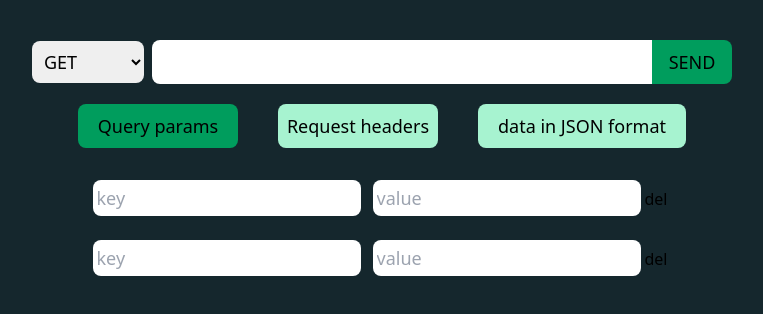
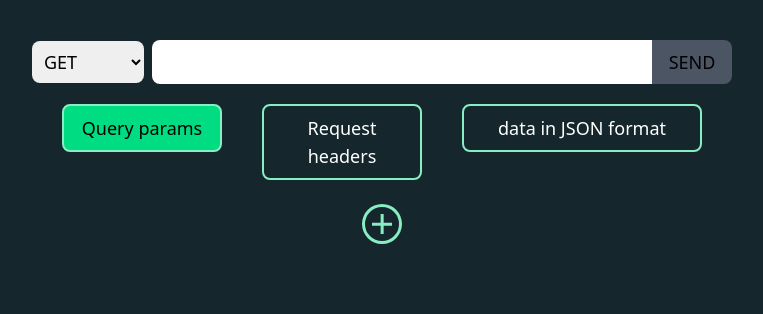
Before and after one commit to PopovDS617/rest-please, a Next.js app: page / in a window 1280 px wide. Both pictures are taken after a click on the button "Query params". Shown: the top 314 px of the page, without its empty margins (258-1021 px from the left). Built offline with nearby package versions, Linux system fonts and the light colour scheme; some icons are missing.

Commit message:
finished

```diff
--- a/package.json
+++ b/package.json
@@ -9,6 +9,7 @@
   },
   "dependencies": {
     "axios": "^1.1.2",
+    "framer-motion": "^7.6.2",
     "next": "^12.3.1",
     "pretty-bytes": "^6.0.0",
     "react": "^18.2.0",
--- /dev/null
+++ b/src/components/AddFormIcon.tsx
@@ -0,0 +1,14 @@
+const AddFormIcon = () => {
+  return (
+    <svg
+      xmlns="http://www.w3.org/2000/svg"
+      height="48"
+      width="48"
+      fill="currentColor"
+    >
+      <path d="M22.65 34h3v-8.3H34v-3h-8.35V14h-3v8.7H14v3h8.65ZM24 44q-4.1 0-7.75-1.575-3.65-1.575-6.375-4.3-2.725-2.725-4.3-6.375Q4 28.1 4 23.95q0-4.1 1.575-7.75 1.575-3.65 4.3-6.35 2.725-2.7 6.375-4.275Q19.9 4 24.05 4q4.1 0 7.75 1.575 3.65 1.575 6.35 4.275 2.7 2.7 4.275 6.35Q44 19.85 44 24q0 4.1-1.575 7.75-1.575 3.65-4.275 6.375t-6.35 4.3Q28.15 44 24 44Zm.05-3q7.05 0 12-4.975T41 23.95q0-7.05-4.95-12T24 7q-7.05 0-12.025 4.95Q7 16.9 7 24q0 7.05 4.975 12.025Q16.95 41 24.05 41ZM24 24Z" />
+    </svg>
+  );
+};
+
+export default AddFormIcon;
--- a/src/components/Forms/QueryParamsForm.tsx
+++ b/src/components/Forms/QueryParamsForm.tsx
@@ -1,15 +1,24 @@
-import React from 'react';
+import React, { ChangeEvent } from 'react';
+import DeleteFormIcon from '../DeleteFormIcon';
+import { motion } from 'framer-motion';
 
 interface Props {
-  onQueryInput: (event) => void;
+  onQueryInput: (event: ChangeEvent) => void;
+  onDeleteInput(): (id: string) => void;
   id: string;
-  keyInput:string;
-  valueInput:string;
+  keyInput: string;
+  valueInput: string;
 }
 
 const QueryParamsForm = (props: Props) => {
   return (
-    <div className="text-black my-3">
+    <motion.div
+      className="text-black my-3 flex"
+      initial={{ y: -10, opacity: 0 }}
+      animate={{ y: 0, opacity: 1 }}
+      exit={{ y: -10, opacity: 0 }}
+      transition={{ duration: 0.5, delay: 0.1 }}
+    >
       <input
         className="mr-3 text-lg rounded-lg p-1 outline-none"
         name="queryKey"
@@ -24,8 +33,13 @@ const QueryParamsForm = (props: Props) => {
         onChange={props.onQueryInput}
         value={props.valueInput}
       />
-      <button className="m-1"> del</button>
-    </div>
+      <div
+        className="cursor-pointer text-customPaleDeleteColor hover:text-customDeleteColor transition-all duration-150"
+        onClick={props.onDeleteInput}
+      >
+        <DeleteFormIcon />
+      </div>
+    </motion.div>
   );
 };
 
--- a/src/components/MainForm.tsx
+++ b/src/components/MainForm.tsx
@@ -3,24 +3,25 @@ import JsonForm from './Forms/JsonForm';
 import QueryParamsForm from './Forms/QueryParamsForm';
 import RequestHeadersForm from './Forms/RequestHeadersForm';
 import AddFormIcon from './AddFormIcon';
+import { motion } from 'framer-motion';
 
 interface Props {
   onLoadData: (data) => void;
 }
 
 const MainForm = (props: Props) => {
+  const animationOptions = {
+    initial: { y: 20, opacity: 0.5 },
+    animate: { y: 0, opacity: 1 },
+    exit: { y: -20, opacity: 0 },
+  };
+
   const [formData, setFormData] = useState({
     url: '',
     method: 'GET',
-    query: [
-      { queryId: '1', queryKey: '', queryValue: '' },
-      { queryId: '2', queryKey: '', queryValue: '' },
-    ],
+    query: [],
 
-    headers: [
-      { headersId: '1', headersKey: '', headersValue: '' },
-      { headersId: '2', headersKey: '', headersValue: '' },
-    ],
+    headers: [],
 
     json: '',
   });
@@ -82,8 +83,60 @@ const MainForm = (props: Props) => {
     props.onLoadData(formData);
   };
 
+  const addQueryForm = () => {
+    setFormData((prev) => {
+      const updatedQueryArray = [...prev.query];
+      updatedQueryArray.push({
+        queryId: (updatedQueryArray.length + 1).toString(),
+        queryKey: '',
+        queryValue: '',
+      });
+
+      return { ...prev, query: updatedQueryArray };
+    });
+  };
+
+  const deleteQueryForm = (id) => {
+    setFormData((prev) => {
+      const queryArray = [...prev.query];
+      const filteredQueryArray = queryArray.filter((el) => el.queryId !== id);
+
+      return { ...prev, query: filteredQueryArray };
+    });
+  };
+
+  const addHeadersForm = () => {
+    setFormData((prev) => {
+      const updatedHeadersArray = [...prev.headers];
+      updatedHeadersArray.push({
+        headersId: (updatedHeadersArray.length + 1).toString(),
+        headersKey: '',
+        headersValue: '',
+      });
+
+      return { ...prev, headers: updatedHeadersArray };
+    });
+  };
+
+  const deleteHeadersForm = (id) => {
+    setFormData((prev) => {
+      const headersArray = [...prev.headers];
+      const filteredHeadersArray = headersArray.filter(
+        (el) => el.headersId !== id
+      );
+
+      return { ...prev, headers: filteredHeadersArray };
+    });
+  };
+
   return (
-    <div className="w-full  ">
+    <motion.div
+      className="w-full"
+      initial={{ y: -40, opacity: 0 }}
+      animate={{ y: 0, opacity: 1 }}
+      exit={{ y: -40, opacity: 0 }}
+      transition={{ duration: 0.7, delay: 1 }}
+    >
       <form
         className="flex justify-center items-center   mx-auto"
         onSubmit={submitHandler}
@@ -105,36 +158,53 @@ const MainForm = (props: Props) => {
           name="url"
           onChange={formInputHandler}
         />
-        <button className=" hover:bg-emerald-500 bg-customButtonColor text-lg p-2 rounded-r-lg w-20 transition-all duration-200">
+        <button
+          className={`text-lg p-2 rounded-r-lg w-20 transition-all duration-500
+            ${
+              formData.url.length < 3
+                ? 'bg-gray-600 '
+                : ` hover:bg-emerald-500 bg-customButtonColor`
+            }`}
+          disabled={formData.url.length < 3 ? true : false}
+        >
           SEND
         </button>
       </form>
       <div className="flex justify-center items-start   mt-5 text-black ">
         <div className="text-center mr-10">
           <button
-            className={` hover:bg-emerald-500  ${
-              selectedOption === 'query' ? 'bg-customButtonColor' : 'bg-emerald-200'
+            className={`border-2 border-customPaleButtonColor   hover:scale-105 transition-all duration-300
+            ${
+              selectedOption === 'query'
+                ? 'text-black bg-customButtonColor  border-customButtonColor transition-all duration-300 '
+                : 'text-white '
             } text-lg p-2 rounded-lg w-40 transition-all duration-200`}
             onClick={switchOption.bind(null, 'query')}
           >
             Query params
           </button>
         </div>
-        <div className="text-centerr mr-10">
+        <div className="text-center mr-10">
           <button
-            className={` hover:bg-emerald-500 ${
-              selectedOption === 'headers' ? 'bg-customButtonColor' : 'bg-emerald-200'
+            className={`border-2 border-customPaleButtonColor   hover:scale-105 transition-all duration-300
+            ${
+              selectedOption === 'headers'
+                ? 'text-black bg-customButtonColor  border-customButtonColor transition-all duration-300 '
+                : 'text-white '
             } text-lg p-2 rounded-lg w-40 transition-all duration-200`}
             onClick={switchOption.bind(null, 'headers')}
           >
             Request headers
           </button>
         </div>
-        <div className="text-centerr  ">
+        <div className="text-center  ">
           <button
-            className={` hover:bg-emerald-500 ${
-              selectedOption === 'json' ? 'bg-customButtonColor' : 'bg-emerald-200'
-            } text-lg p-2 rounded-lg w-52 transition-all duration-200`}
+            className={`border-2 border-customPaleButtonColor   hover:scale-105 transition-all duration-300
+            ${
+              selectedOption === 'json'
+                ? 'text-black bg-customButtonColor  border-customButtonColor transition-all duration-300 '
+                : 'text-white '
+            } text-lg p-2 rounded-lg w-60 transition-all duration-200`}
             onClick={switchOption.bind(null, 'json')}
           >
             data in JSON format
@@ -143,7 +213,14 @@ const MainForm = (props: Props) => {
       </div>
       <div className="flex justify-center items-start mt-5 ">
         {selectedOption === 'query' && (
-          <div className="flex flex-col">
+          <motion.div
+            className="flex flex-col"
+            variants={animationOptions}
+            initial="initial"
+            animate="animate"
+            exit="exit"
+            transition={{ duration: 0.5, delay: 0 }}
+          >
             {formData.query.map((input) => (
               <QueryParamsForm
                 keyInput={input.queryKey}
@@ -151,29 +228,59 @@ const MainForm = (props: Props) => {
                 key={input.queryId}
                 id={input.queryId}
                 onQueryInput={queryInputHandler.bind(null, input.queryId)}
+                onDeleteInput={deleteQueryForm.bind(null, input.queryId)}
               />
             ))}
-            <AddFormIcon/>
-          </div>
+            <button
+              className="cursor-pointer text-customPaleButtonColor hover:text-customButtonColor transition-all duration-150"
+              onClick={addQueryForm}
+            >
+              <AddFormIcon />
+            </button>
+          </motion.div>
         )}
 
         {selectedOption === 'headers' && (
-          <div className="flex flex-col">
+          <motion.div
+            className="flex flex-col"
+            variants={animationOptions}
+            initial="initial"
+            animate="animate"
+            exit="exit"
+            transition={{ duration: 0.5, delay: 0 }}
+          >
             {formData.headers.map((input) => (
               <RequestHeadersForm
+                keyInput={input.headersKey}
+                valueInput={input.headersValue}
                 key={input.headersId}
                 id={input.headersId}
                 onHeadersInput={headersInputHandler.bind(null, input.headersId)}
+                onDeleteInput={deleteHeadersForm.bind(null, input.headersId)}
               />
             ))}
-          </div>
+            <div
+              className="cursor-pointer text-customPaleButtonColor hover:text-customButtonColor transition-all duration-150"
+              onClick={addHeadersForm}
+            >
+              <AddFormIcon />
+            </div>
+          </motion.div>
         )}
-
-        {selectedOption === 'json' && (
-          <JsonForm onJsonInput={JsonInputHandler} />
-        )}
+        <motion.div
+          className="flex flex-col"
+          variants={animationOptions}
+          initial="initial"
+          animate="animate"
+          exit="exit"
+          transition={{ duration: 0.5, delay: 0 }}
+        >
+          {selectedOption === 'json' && (
+            <JsonForm onJsonInput={JsonInputHandler} />
+          )}
+        </motion.div>
       </div>
-    </div>
+    </motion.div>
   );
 };
 
--- a/src/pages/_app.tsx
+++ b/src/pages/_app.tsx
@@ -1,6 +1,7 @@
 import Head from 'next/head';
 import { AppProps } from 'next/app';
 import '../styles/index.css';
+import { AnimatePresence } from 'framer-motion';
 
 function MyApp({ Component, pageProps }: AppProps) {
   return (
@@ -8,7 +9,9 @@ function MyApp({ Component, pageProps }: AppProps) {
       <Head>
         <meta name="viewport" content="initial-scale=1.0, width=device-width" />
       </Head>
-      <Component {...pageProps} />
+      <AnimatePresence mode="wait" initial={true}>
+        <Component {...pageProps} />
+      </AnimatePresence>
     </>
   );
 }
--- a/tailwind.config.js
+++ b/tailwind.config.js
@@ -21,8 +21,11 @@ module.exports = {
       customGreen: '#9ec1a3',
       customLightGreen: '#cfe0c3',
       customYellow: '#FFD460',
-      customButtonColor: '#009D5D',
+      customPaleButtonColor: '#87edc3',
+      customButtonColor: '#00dc82',
       customBackgroundColor: '#001E26',
+      customPaleDeleteColor: '#d95757',
+      customDeleteColor: '#db0d0d',
     },
   },
   variants: {},
```
Also changed, not shown: src/components/DeleteFormIcon.tsx (+13 -7 lines), src/components/Forms/RequestHeadersForm.tsx (+24 -6 lines), src/components/Response/MainResponse.tsx (+9 -2 lines), src/pages/index.tsx (+15 -8 lines), src/styles/index.css (+34 -1 lines), 2 other files (tests, documents, lock files or other folders).
